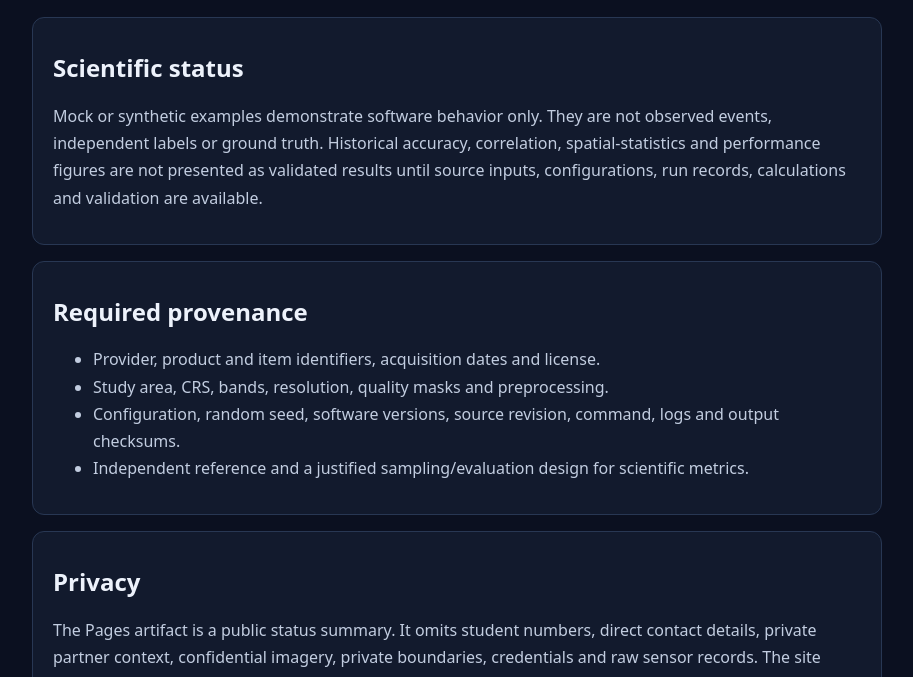
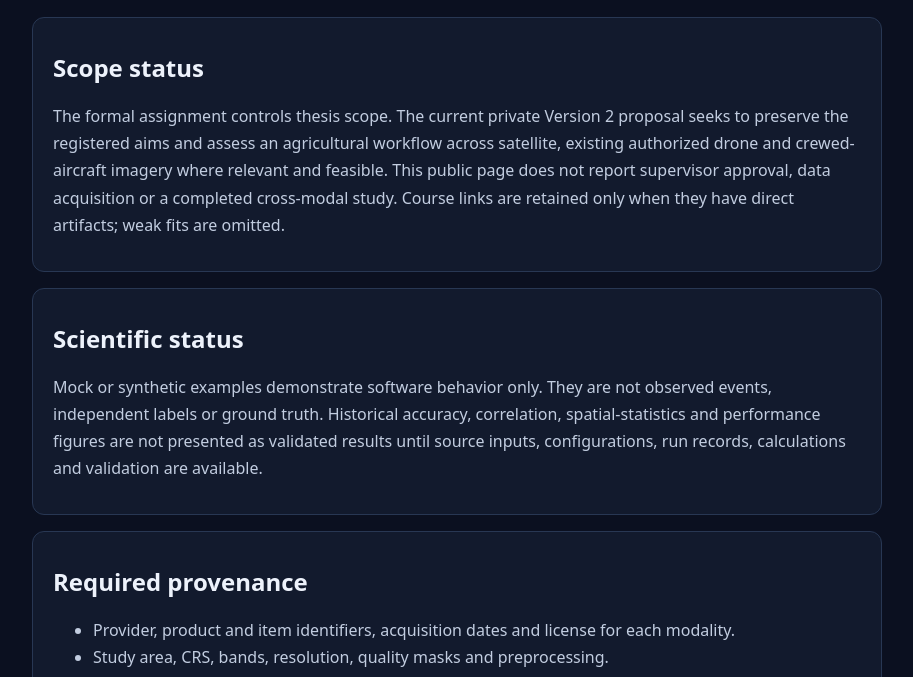
Before and after one commit to Hostilian/tesis, a plain HTML site: page public-site/evidence.html in a window 1280 px wide. Shown: the part 123-800 px from the top of the page, without its empty margins (183-1096 px from the left). Drawn offline with Linux system fonts and the light colour scheme.

Commit message:
Clarify public scope and multimodal evidence policy

```diff
--- a/public-site/evidence.html
+++ b/public-site/evidence.html
@@ -2,8 +2,9 @@
 <html lang="en"><head><meta charset="utf-8"><meta name="viewport" content="width=device-width, initial-scale=1"><meta name="description" content="Evidence and privacy policy for the public geospatial software demonstration."><meta name="theme-color" content="#0b1020"><title>Evidence and Privacy Policy</title><style>
 body{max-width:850px;margin:2rem auto;padding:0 1rem;background:#0b1020;color:#edf2fb;font:16px/1.7 system-ui,sans-serif}h1,h2{line-height:1.2}p,li{color:#c2cde0}a{color:#8dd9fa}section{background:#121a2d;border:1px solid #283753;border-radius:12px;padding:1rem 1.25rem;margin:1rem 0}
 </style></head><body><p><a href="./index.html">← Project status</a></p><h1>Evidence and privacy policy</h1>
+<section><h2>Scope status</h2><p>The formal assignment controls thesis scope. The current private Version 2 proposal seeks to preserve the registered aims and assess an agricultural workflow across satellite, existing authorized drone and crewed-aircraft imagery where relevant and feasible. This public page does not report supervisor approval, data acquisition or a completed cross-modal study. Course links are retained only when they have direct artifacts; weak fits are omitted.</p></section>
 <section><h2>Scientific status</h2><p>Mock or synthetic examples demonstrate software behavior only. They are not observed events, independent labels or ground truth. Historical accuracy, correlation, spatial-statistics and performance figures are not presented as validated results until source inputs, configurations, run records, calculations and validation are available.</p></section>
-<section><h2>Required provenance</h2><ul><li>Provider, product and item identifiers, acquisition dates and license.</li><li>Study area, CRS, bands, resolution, quality masks and preprocessing.</li><li>Configuration, random seed, software versions, source revision, command, logs and output checksums.</li><li>Independent reference and a justified sampling/evaluation design for scientific metrics.</li></ul></section>
+<section><h2>Required provenance</h2><ul><li>Provider, product and item identifiers, acquisition dates and license for each modality.</li><li>Study area, CRS, bands, resolution, quality masks and preprocessing.</li><li>Configuration, random seed, software versions, source revision, command, logs and output checksums.</li><li>Independent reference and a justified sampling/evaluation design for scientific metrics.</li></ul></section>
 <section><h2>Privacy</h2><p>The Pages artifact is a public status summary. It omits student numbers, direct contact details, private partner context, confidential imagery, private boundaries, credentials and raw sensor records. The site loads no third-party scripts or analytics.</p><p>Repository history, forks and cached copies can retain earlier versions. A current-page change does not erase historical copies.</p></section>
 <section><h2>Academic authorship</h2><p>The formal assignment and current institutional policy control the thesis scope and AI-use boundary. The student author must produce and interpret their own results, discussion and conclusions from verified work.</p></section>
 <footer><p>See the <a href="./version-2.html">Version 2 change summary</a>.</p></footer></body></html>
```
